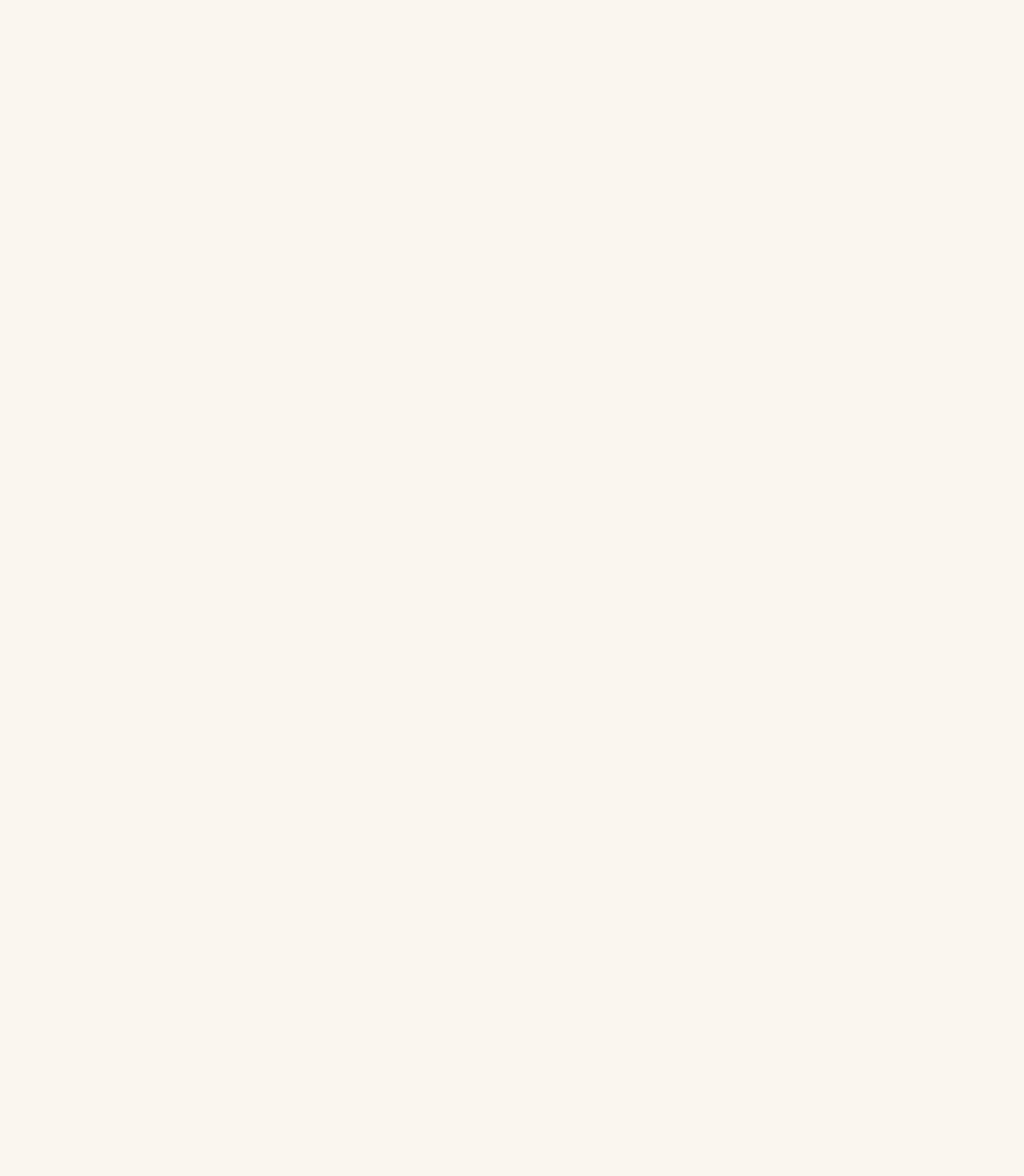
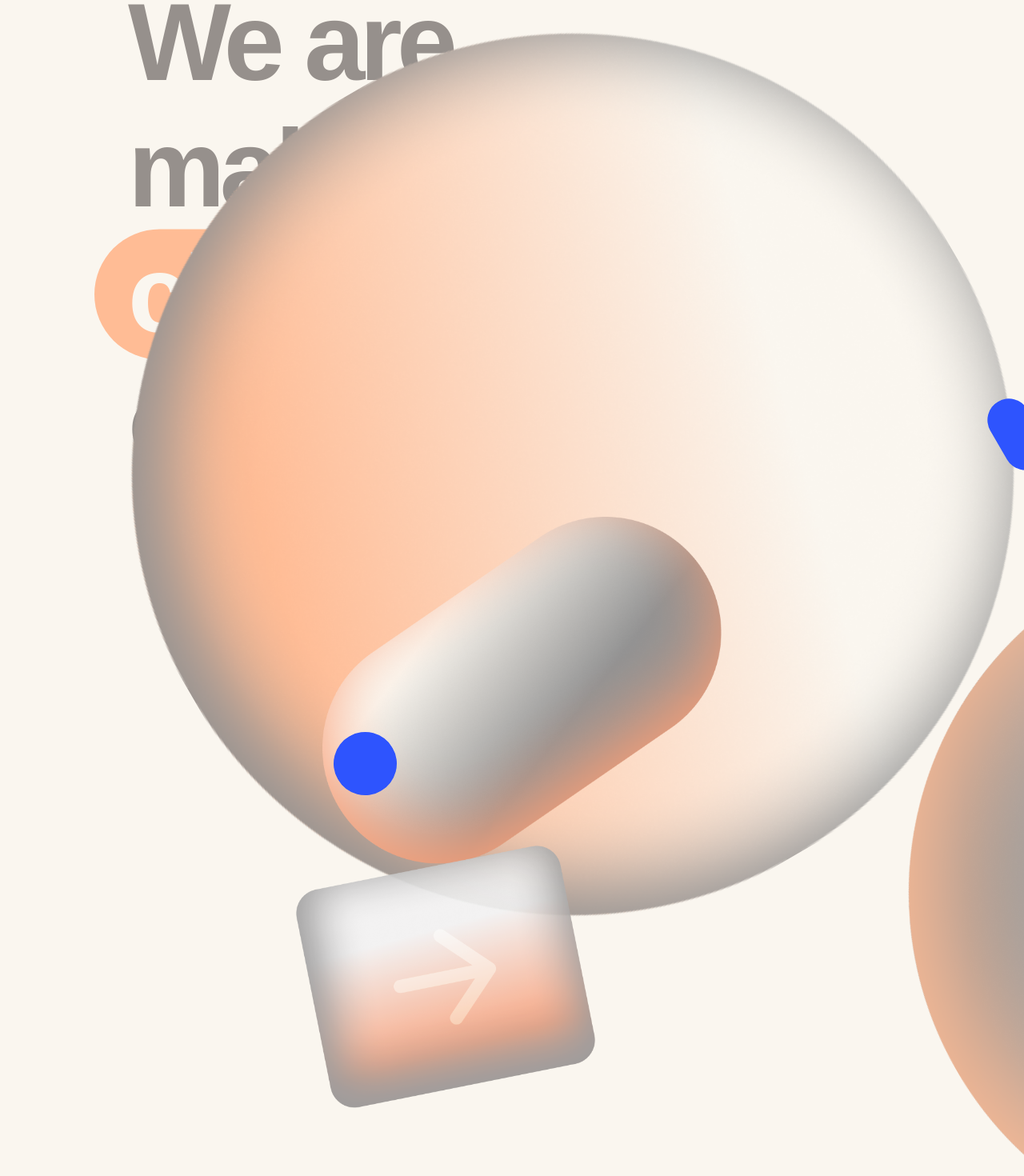
Before and after one commit to heyitsR1/Yulo, a Next.js app in the folder yulo-studio/: page / in a window 1280 px wide. Shown: the part 1260-2730 px from the top of the page at 80% size. Before the commit the page ends 984 px from the top, so only its background shows below. Built offline with nearby package versions, Linux system fonts and the light colour scheme.

Commit message:
Add Click & Scroll section with shapes layout

```diff
--- a/yulo-studio/app/page.tsx
+++ b/yulo-studio/app/page.tsx
@@ -1,11 +1,13 @@
 import Navbar from "@/components/Navbar";
 import HeroSection from "@/components/HeroSection";
+import ClickScrollSection from "@/components/ClickScrollSection";
 
 export default function Home() {
   return (
     <main className="min-h-screen">
       <Navbar />
       <HeroSection />
+      <ClickScrollSection />
     </main>
   );
 }
--- /dev/null
+++ b/yulo-studio/components/ClickScrollSection.tsx
@@ -0,0 +1,126 @@
+"use client";
+
+import Image from "next/image";
+import { siteContent } from "@/data/content";
+
+const { clickScroll } = siteContent;
+
+export default function ClickScrollSection() {
+  return (
+    <section className="relative w-full bg-bg-warm">
+      {/* Sticky text zone */}
+      <div className="h-[2246px] overflow-clip pt-[250px]">
+        <div className="sticky top-0 mx-auto w-[960px] max-w-[90vw]">
+          <div className="relative">
+            <h2 className="text-text-muted text-[136.6px] font-bold leading-[157.65px] tracking-[-6.72px]">
+              <span className="block">{clickScroll.line1}</span>
+              <span className="block">{clickScroll.line2}</span>
+              <span className="block relative">
+                {/* "click" in peach pill */}
+                <span className="relative inline-block">
+                  <span className="absolute -left-[42px] top-1/2 -translate-y-1/2 w-[384px] h-[163px] bg-peach rounded-full" />
+                  <span className="relative z-10 text-bg-warm">
+                    {clickScroll.line3_pre}
+                  </span>
+                </span>
+                <span className="text-text-muted">
+                  {"   "}
+                  {clickScroll.line3_mid}{" "}
+                </span>
+                <span className="text-peach">{clickScroll.line3_post}</span>
+              </span>
+              <span className="block">{clickScroll.line4}</span>
+            </h2>
+          </div>
+        </div>
+
+        {/* Floating shapes zone */}
+        <div className="relative w-full h-[1174px] mt-[-200px]">
+          {/* Large circle — left */}
+          <div className="absolute left-[165px] -top-[363px] w-[1102px] h-[1102px] rotate-[59.82deg]">
+            <Image
+              src="/images/shapes/big-circle-scroll1.png"
+              alt=""
+              fill
+              className="object-contain"
+            />
+          </div>
+
+          {/* Pill shape — upper center */}
+          <div className="absolute left-[403px] top-[241px] w-[499px] h-[434px]">
+            <Image
+              src="/images/shapes/big-pill-scroll1.png"
+              alt=""
+              fill
+              className="object-contain"
+            />
+          </div>
+
+          {/* Large circle — center-right */}
+          <div className="absolute left-[1136px] top-[264px] w-[892px] h-[892px] rotate-[59.82deg]">
+            <Image
+              src="/images/shapes/big-circle-scroll2.png"
+              alt=""
+              fill
+              className="object-contain"
+            />
+          </div>
+
+          {/* Hexagon — far right, partially clipped */}
+          <div className="absolute left-[1782px] -top-[217px] w-[1069px] h-[1038px] rotate-[59.95deg]">
+            <Image
+              src="/images/shapes/big-hexagon-scroll1.png"
+              alt=""
+              fill
+              className="object-contain"
+            />
+          </div>
+
+          {/* Small circle — far right */}
+          <div className="absolute left-[1695px] top-[485px] w-[401px] h-[401px] rotate-[79.93deg]">
+            <Image
+              src="/images/shapes/big-circle-scroll3.png"
+              alt=""
+              fill
+              className="object-contain"
+            />
+          </div>
+
+          {/* Square/cube — lower left */}
+          <div className="absolute left-[365px] top-[647px] w-[384px] h-[338px]">
+            <Image
+              src="/images/shapes/big-square-scroll1.png"
+              alt=""
+              fill
+              className="object-contain"
+            />
+          </div>
+
+          {/* Small blue accent — circle */}
+          <div className="absolute left-[417px] top-[510px] w-[79px] h-[79px]">
+            <svg viewBox="0 0 58 58" fill="none" className="w-full h-full rotate-[59.82deg]">
+              <circle cx="29" cy="29" r="29" fill="#2E54FE" />
+            </svg>
+          </div>
+
+          {/* Small blue accent — pill */}
+          <div className="absolute left-[1224px] top-[83px] w-[95px] h-[110px]">
+            <svg viewBox="0 0 96 54" fill="none" className="w-full h-full rotate-[59.82deg]">
+              <rect x="0" y="0" width="96" height="54" rx="27" fill="#2E54FE" />
+            </svg>
+          </div>
+
+          {/* Small blue accent — hexagon */}
+          <div className="absolute left-[1355px] top-[658px] w-[54px] h-[53px]">
+            <svg viewBox="0 0 54 53" fill="none" className="w-full h-full rotate-[59.82deg]">
+              <polygon
+                points="27,0 51,13 51,40 27,53 3,40 3,13"
+                fill="#2E54FE"
+              />
+            </svg>
+          </div>
+        </div>
+      </div>
+    </section>
+  );
+}
```
